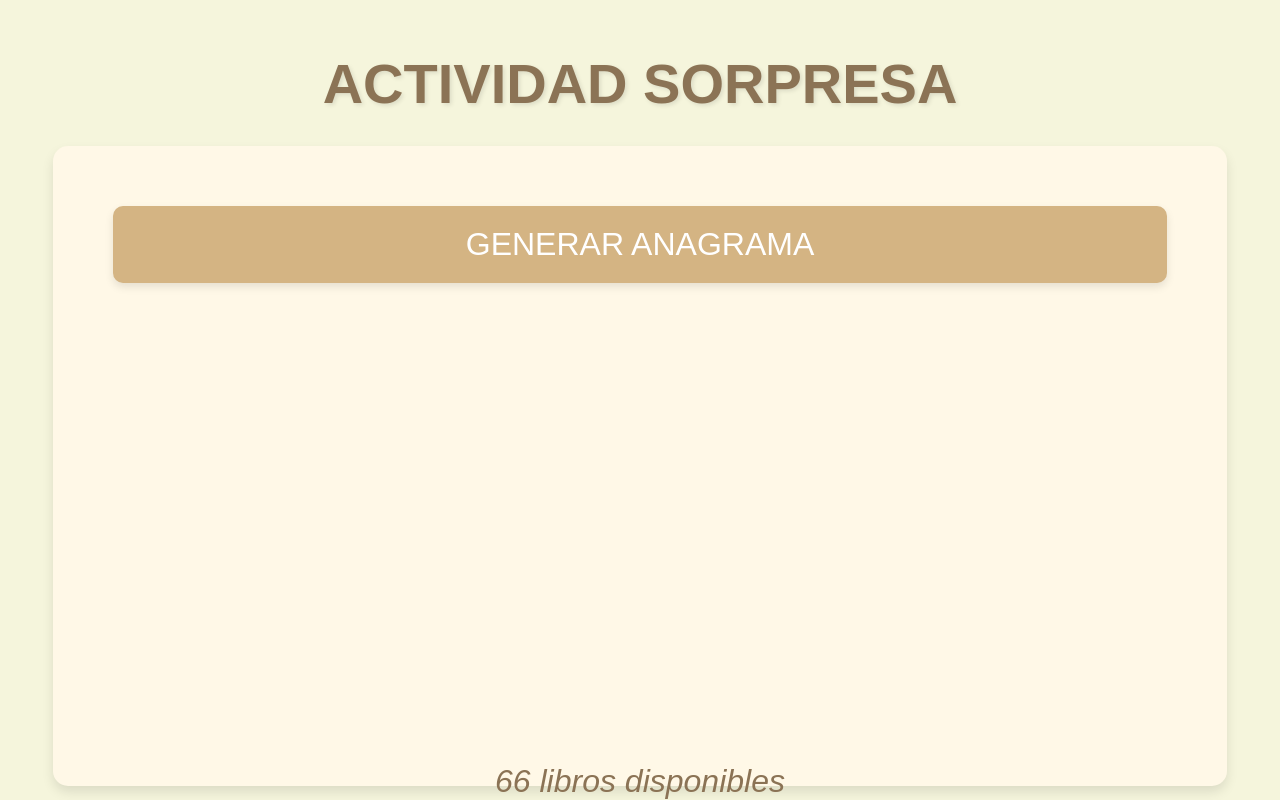
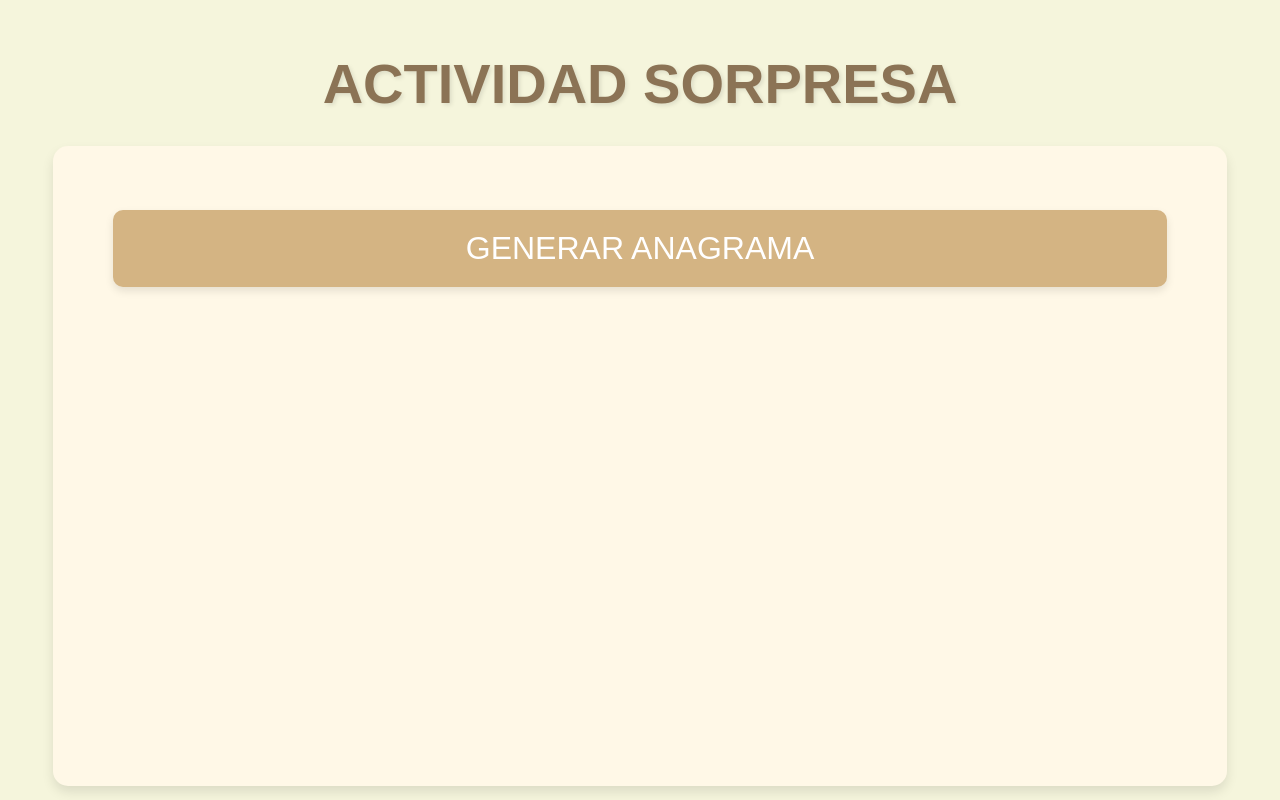
Before and after one commit to gamboa01/M, a plain HTML site: page index.html in a window 1280 px wide. Drawn offline with Linux system fonts and the light colour scheme.

Commit message:
Update index.html

```diff
--- a/index.html
+++ b/index.html
@@ -99,7 +99,6 @@
 
         <div class="solucion" id="solucion"></div>
 
-        <div class="restantes" id="restantes">66 libros disponibles</div>
     </div>
 
     <script>
@@ -200,4 +199,5 @@
         }
     </script>
 </body>
+
 </html>
```
